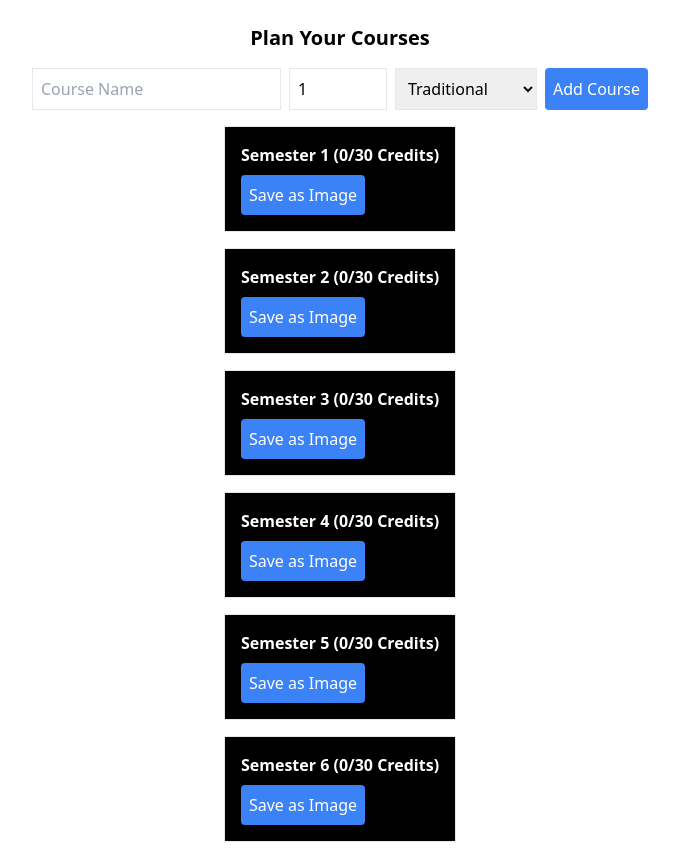
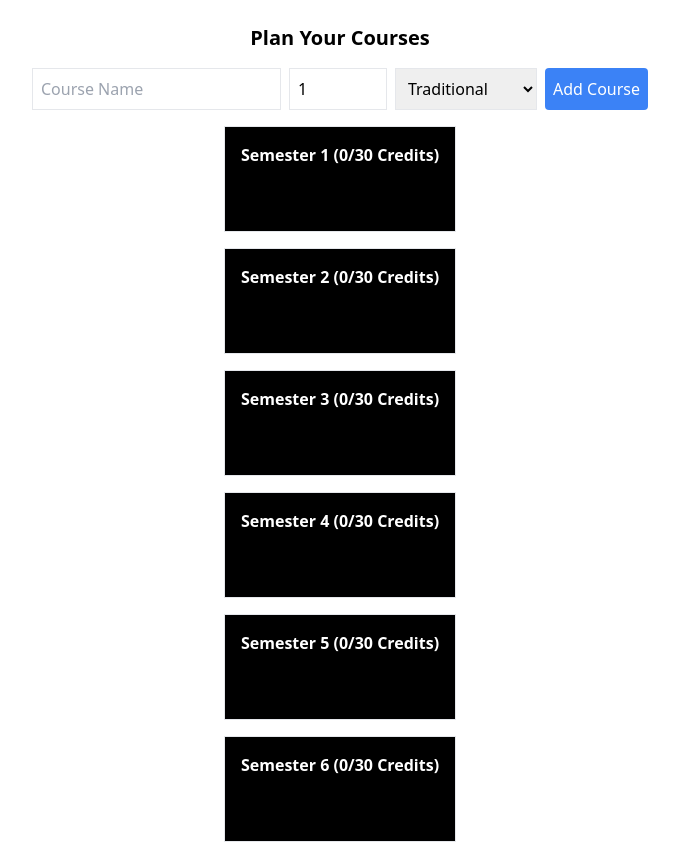
Before and after one commit to DineshSundaram7/credit-planner, a React (Create React App) app: page / in a window 1280 px wide. Shown: the whole page, without its empty margins (300-979 px from the left). Built offline with nearby package versions, Linux system fonts and the light colour scheme.

Commit message:
Update CreditPlanner.js

```diff
--- a/src/components/CreditPlanner.js
+++ b/src/components/CreditPlanner.js
@@ -83,7 +83,7 @@ const SemesterBlock = ({ semesterIndex, courses, moveBlock, removeCourse, saveSe
         <CourseBlock key={course.id} course={course} removeCourse={removeCourse} />
       ))}
       {isOverLimit && <p className="text-red-500">Credit limit exceeded!</p>}
-      <button onClick={() => saveSemester(semesterIndex)} className="mt-2 bg-blue-500 text-white p-2 rounded">
+      <button onClick={() => saveSemester(semesterIndex)} className="mt-2 bg-white-500 text-black p-2 rounded">
         Save as Image
       </button>
     </div>
```
